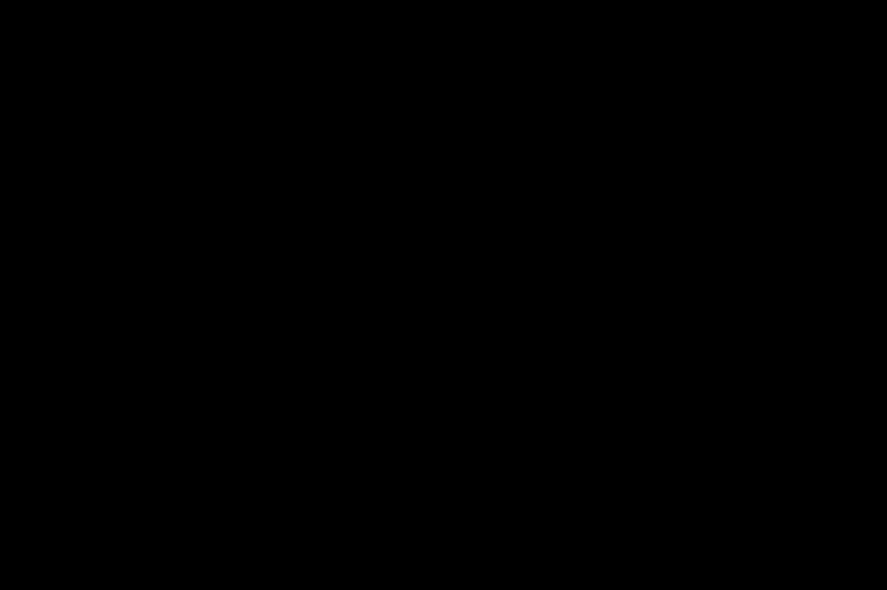
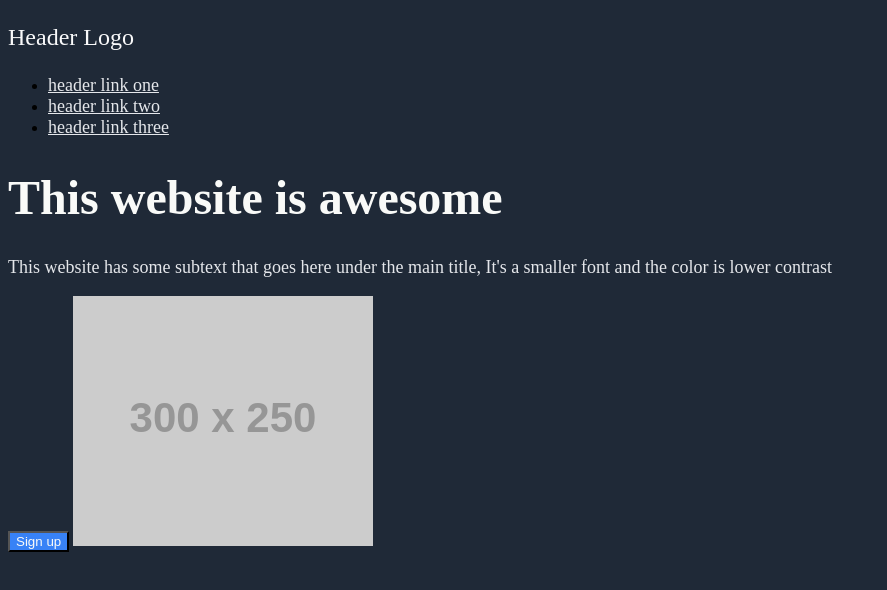
Before and after one commit to SilentCabin/landing-page, a plain HTML site: page index.html in a window 1280 px wide. Shown: the whole page, without its empty margins (0-887 px from the left). Drawn offline with Linux system fonts and the light colour scheme; placeholder pictures from the web are drawn by us.

Commit message:
<feat> add html  structure sections and style
add first sections (header and hero) styling

```diff
--- a/index.html
+++ b/index.html
@@ -7,6 +7,31 @@
     <title>Landing Page</title>
 </head>
 <body>
+    <header>
+        <p>Header Logo</p>
+        <ul>
+            <li><a href="#">header link one</a></li>
+            <li><a href="#">header link two</a></li>
+            <li><a href="#">header link three</a></li>
+        </ul>
+    </header>
+    <div class="hero">
+        <h1>This website is awesome</h1>
+        <p>This website has some subtext that goes here under the main title, It's a smaller font and the color is lower contrast</p>
+        <button>Sign up</button>
+        <img src="https://placehold.co/300x250" alt="" srcset="">
+    </div>
+    <div class="info">
 
+    </div>
+    <div class="quote">
+
+    </div>
+    <div class="cta">
+
+    </div>
+    <footer>
+
+    </footer>
 </body>
 </html>
--- a/style.css
+++ b/style.css
@@ -1,3 +1,39 @@
 body {
-    background-color: black;
+    background-color: #1f2937;
+
 }
+
+header p {
+    font-size: 24px;
+    color: #f9f9fa;
+}
+
+header a {
+    font-size: 18px;
+    color: #e5e7eb;
+}
+.hero h1 {
+    font-size: 48px;
+    font-weight: 900;
+    color: #f9faf8;
+}
+
+.hero p {
+    font-size: 18px;
+    color: #e5e7eb;
+}
+
+.hero button {
+    background-color: #3882f6;
+    color: #f9faf8;
+}
+
+.info,
+.cta {
+    background-color: #ffffff;
+}
+
+.quote {
+    background-color: #e5e7eb;
+
+}
```
